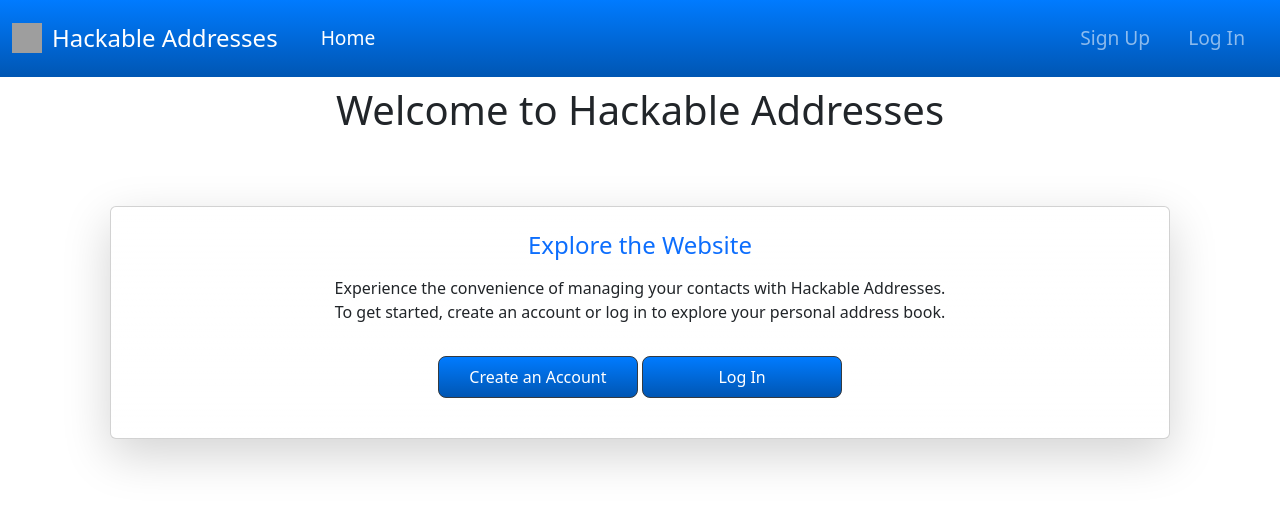
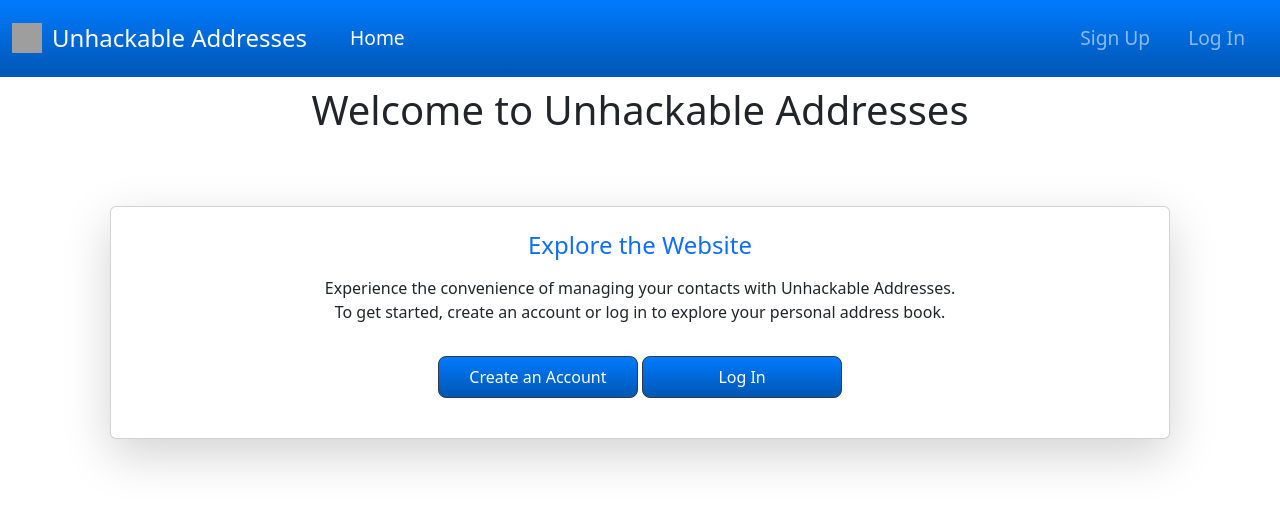
Before and after one commit to KMcClain23/Address-Book, a Flask app: page / in a window 1280 px wide. Shown: the top 507 px of the page. Run offline with Flask 3, Linux system fonts and the light colour scheme; grey boxes are pictures that could not be loaded.

Commit message:
Changed name

```diff
--- a/app/templates/index.html
+++ b/app/templates/index.html
@@ -3,7 +3,7 @@
 {% block title %} Home {% endblock title %}
 
 {% block header %}
-<h1>Welcome to Hackable Addresses</h1>
+<h1>Welcome to Unhackable Addresses</h1>
 {% if current_user.is_authenticated %}
 <h4>Hello {{ current_user.username.title() }},</h4>
 <p>Your Personal Address Book Awaits!</p>
@@ -21,7 +21,7 @@
             <a href="{{ url_for('address_book') }}" class="btn btn-primary btn-lg btn-narrow mx-auto" style="width: 50%;">Go to Your Address Book</a>
             {% else %}
             <p class="card-text">
-                Experience the convenience of managing your contacts with Hackable Addresses.<br>
+                Experience the convenience of managing your contacts with Unhackable Addresses.<br>
                 To get started, create an account or log in to explore your personal address book.
             </p>
             <div class="mx-auto py-2" style="width: 50%;">
--- a/app/templates/nav.html
+++ b/app/templates/nav.html
@@ -1,6 +1,6 @@
 <nav class="navbar navbar-expand-lg bg-primary-subtle fixed-top" data-bs-theme="dark">
     <div class="container-fluid">
-        <a class="navbar-brand" href="{{ url_for('index')}}"><img src="https://res.cloudinary.com/djvpgim4w/image/upload/v1691810365/Bald_Kevin_100x100_rv4ex9.png" alt="Logo" class="logo">Hackable Addresses</a>
+        <a class="navbar-brand" href="{{ url_for('index')}}"><img src="https://res.cloudinary.com/djvpgim4w/image/upload/v1691810365/Bald_Kevin_100x100_rv4ex9.png" alt="Logo" class="logo">Unhackable Addresses</a>
         <button class="navbar-toggler" type="button" data-bs-toggle="collapse" data-bs-target="#navbarNavAltMarkup"
             aria-controls="navbarNavAltMarkup" aria-expanded="false" aria-label="Toggle navigation">
             <span class="navbar-toggler-icon"></span>
```
